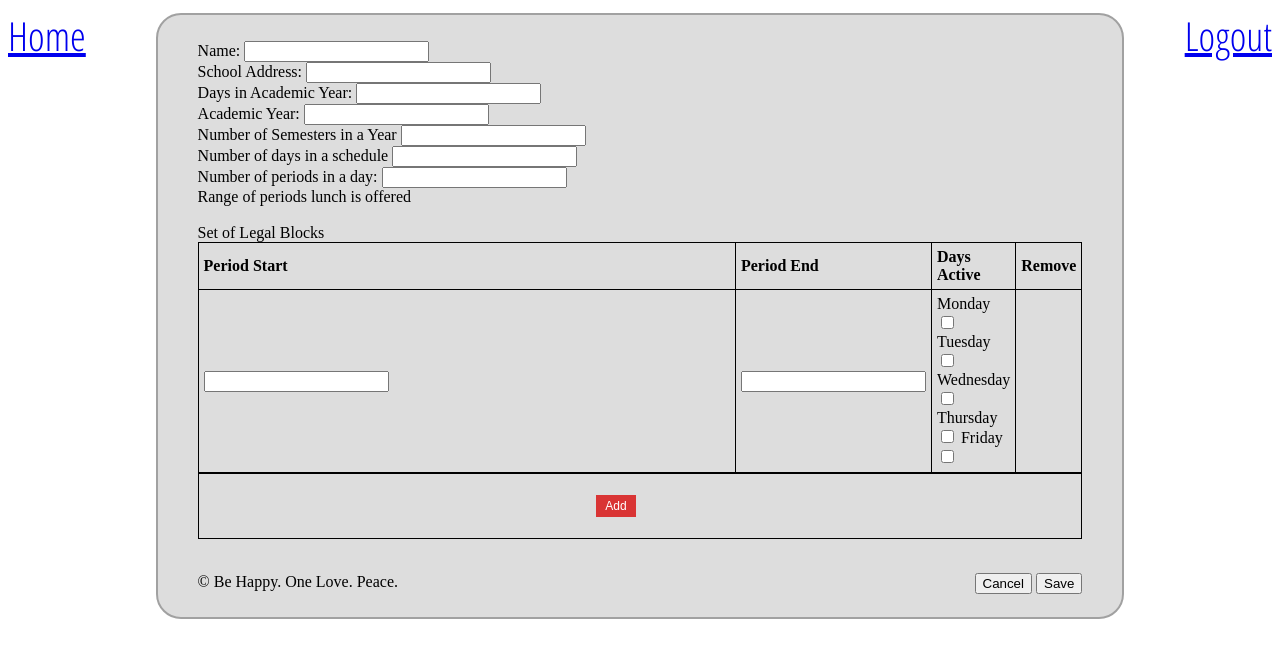
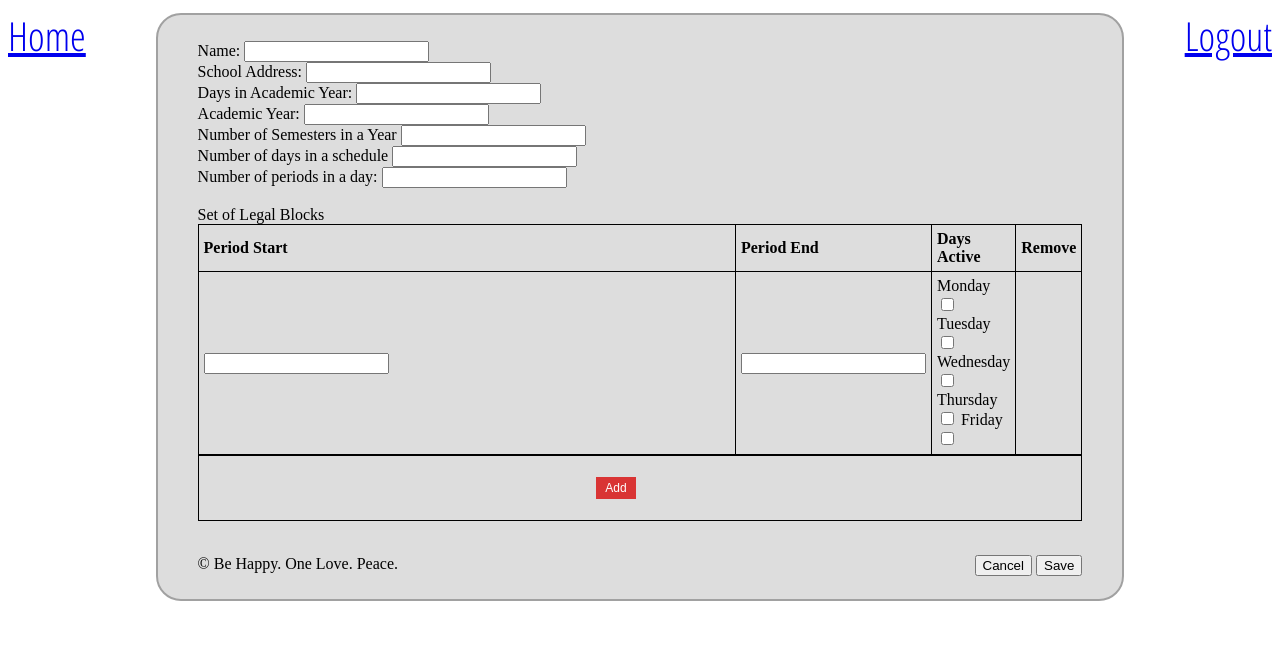
Before and after one commit to karlfloersch/School-Schedule-Management, a Django app: template schedules/templates/create_school.html in a window 1280 px wide. Shown: the top 658 px of the page. Run offline with Django 3.2, Linux system fonts and the light colour scheme; the template is opened without the code that fills it, so the values that code supplies are empty; parts of the project's set-up code (start-up, migrations or seed data) failed here and were passed over; some libraries are stand-ins or nearby versions.

Commit message:
reformated the html for range of lunch periods

```diff
--- a/schedules/templates/create_school.html
+++ b/schedules/templates/create_school.html
@@ -33,8 +33,6 @@
 Number of periods in a day:
 <input type="text" id = "periodInADay" name="periodInDay"><span id="err_periods" class="error"></span>
 <br>
-
-Range of periods lunch is offered
 <div id="periodLunch"></div>
 <br>
 
--- a/static/js/createSchool.js
+++ b/static/js/createSchool.js
@@ -28,7 +28,7 @@
 
   if(Number(numPeriod)>=6 && Number(numPeriod)<=12){
     $('#err_periods').html("");
-    table.append('<tr><td><b>Lunch Period</b></td>');
+    table.append('<tr><td><b>Valid Lunch Periods</b></td>');
 
     for(var i = 1; i <= numPeriod; i++){
        table.append('<tr><td>Period '+ i +'<input type="checkbox" id="i" value = "i"></td>');
```
